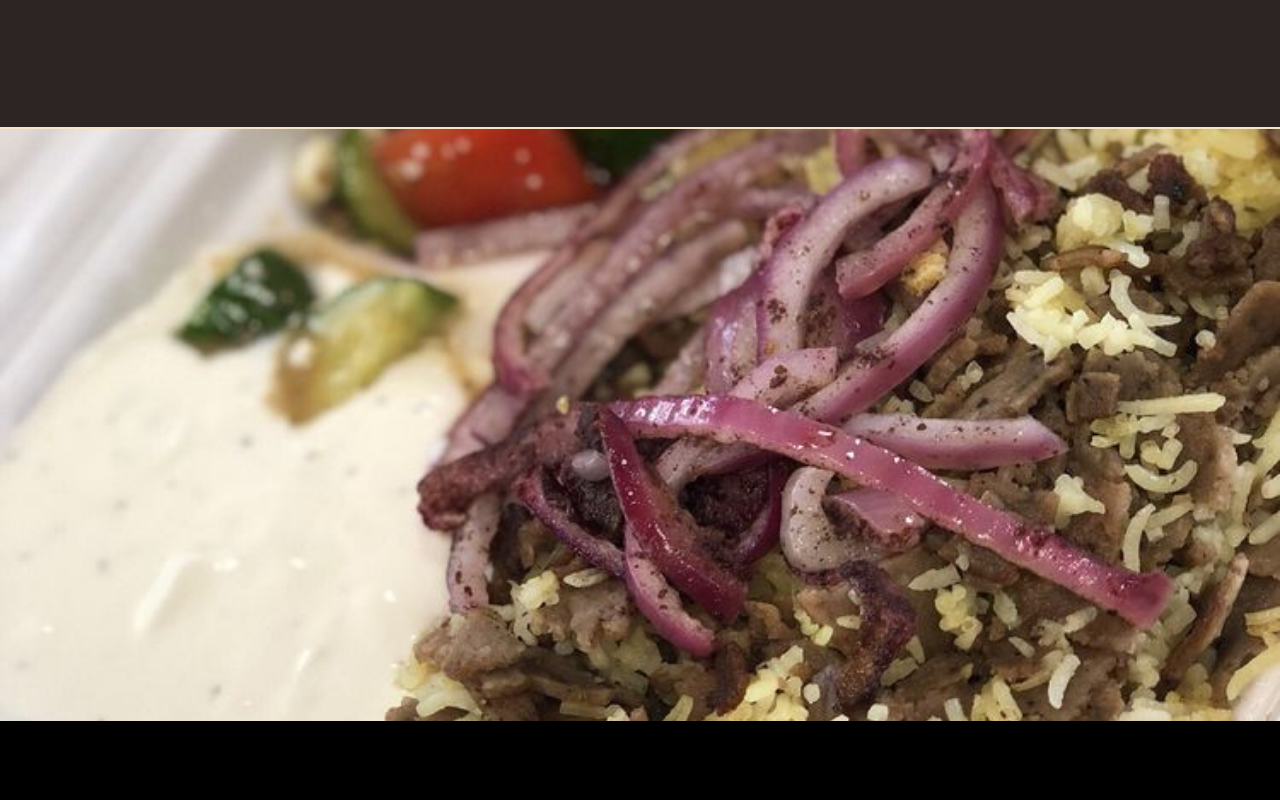
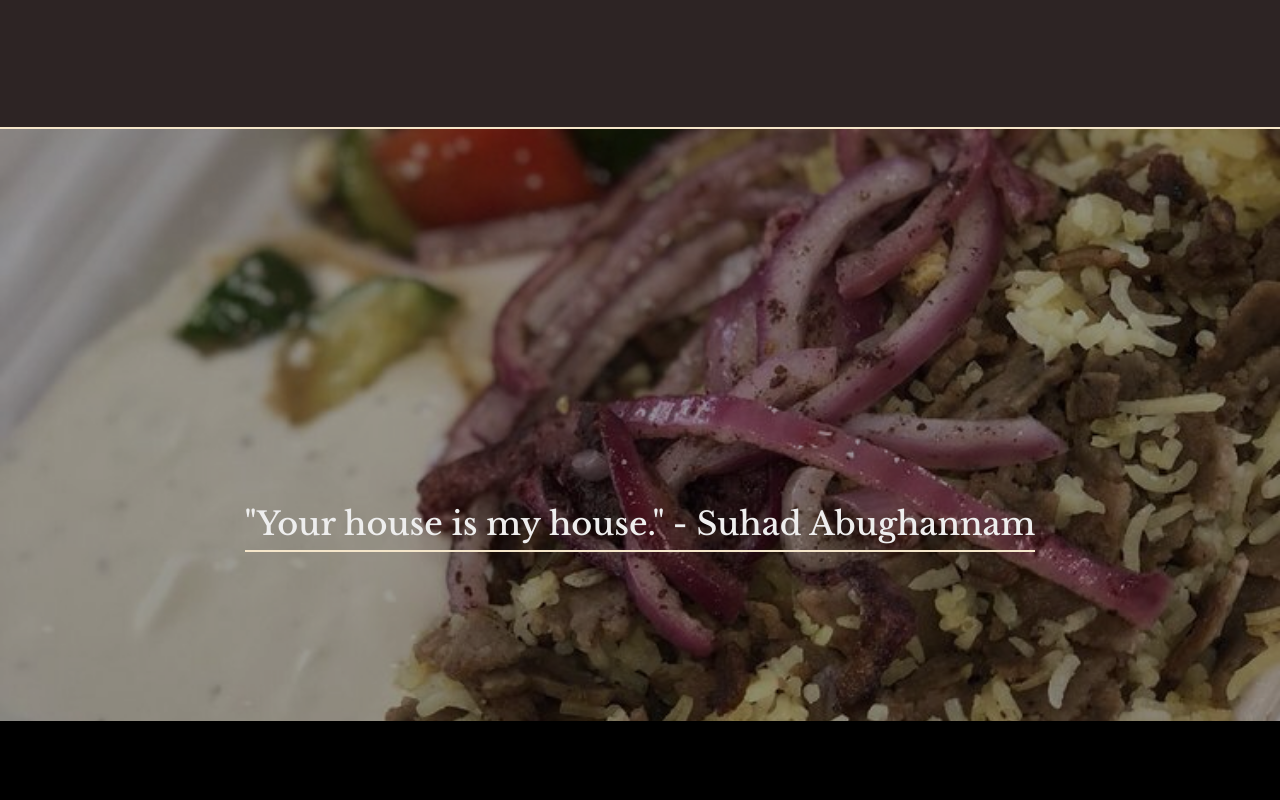
Before and after one commit to gintobean/Restaurant1, a plain HTML site: page index.html in a window 1280 px wide. Shown: the part 2100-2900 px from the top of the page. Drawn offline with nearby package versions, Linux system fonts and the light colour scheme; a script that the page names is missing.

Commit message:
Add files via upload

```diff
--- a/index.html
+++ b/index.html
@@ -113,6 +113,9 @@
     </div>
   </section>
 
+  <div class="overlay">
+      <h1 class="quote">"Your house is my house." - Suhad Abughannam</h1>
+  </div>
   <div class="bg2-wrapper">
     <img class="bg2" src="images/1.jpg" alt="medfood2">
   </div>
--- a/styles.css
+++ b/styles.css
@@ -192,6 +192,22 @@ a {
   overflow: hidden;
 }
 
+.overlay {
+  position: absolute;
+  width: 100%;
+  height: 100vh;
+  background-color: rgba(0,0,0,0.4);
+  display: flex;
+  align-items: center;
+  justify-content: center;
+}
+
+.quote {
+  font-size: 2rem;
+  padding: 7px 0;
+  border-bottom: 2px solid #f5e6ca;
+}
+
 .bg2, .bg3, .bg5 {
   object-fit: cover;
   width: 100%; height: 100vh;
```
